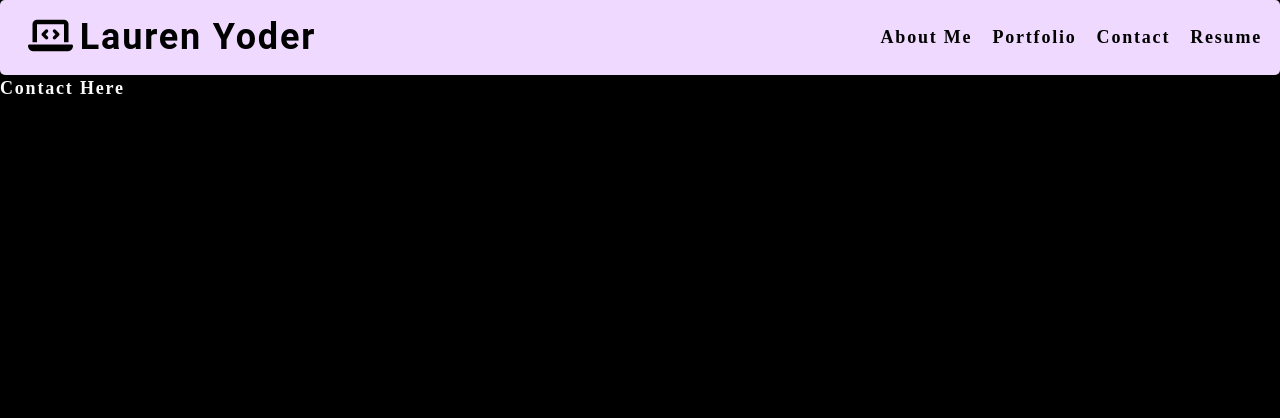
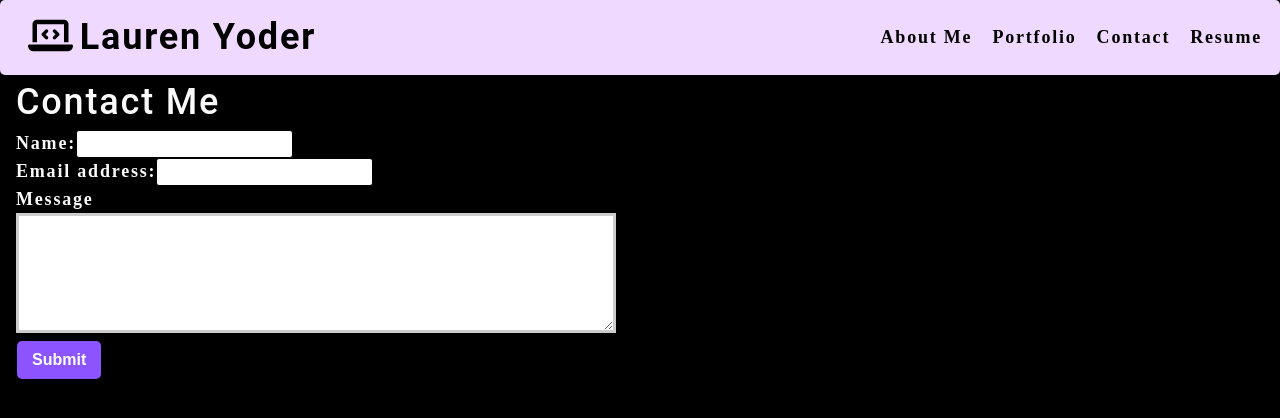
Before and after one commit to lrodenyoder/react-portfolio, a React (Create React App) app: page / in a window 1280 px wide. Both pictures are taken after a click on the item "Contact". Shown: the top 418 px of the page. Built offline with nearby package versions, Linux system fonts and the light colour scheme.

Commit message:
add contact form

```diff
--- a/src/components/pages/Contact.js
+++ b/src/components/pages/Contact.js
@@ -34,7 +34,54 @@ function Contact() {
     }
   }
 
-  return <div>Contact Here</div>;
+  function handleSubmit(e) {
+    e.preventDefault();
+    console.log(formState);
+  }
+
+  return (
+    <section className='mx-2'>
+      <h1>Contact Me</h1>
+      <form id="contact-form">
+        <div>
+          <label htmlFor="name">Name:</label>
+          <input
+            type="text"
+            name="name"
+            defaultValue={name}
+            onBlur={handleChange}
+          />
+        </div>
+        <div>
+          <label htmlFor="email">Email address:</label>
+          <input
+            type="text"
+            name="email"
+            defaultValue={email}
+            onBlur={handleChange}
+          />
+        </div>
+        <div>
+          <label htmlFor="message">Message</label>
+          <textarea
+            name="message"
+            rows="5"
+            defaultValue={message}
+            onBlur={handleChange}
+          />
+        </div>
+        {errorMessage && (
+          <div>
+            <p className="error-text">{errorMessage}</p>
+          </div>
+        )}
+        {/* && is used as a short circuit. if the first value resolves to true, the second value will be evaluated */}
+        <button type="submit" onSubmit={handleSubmit} data-testid="submit-btn">
+          Submit
+        </button>
+      </form>
+    </section>
+  );
 }
 
 export default Contact;
```
